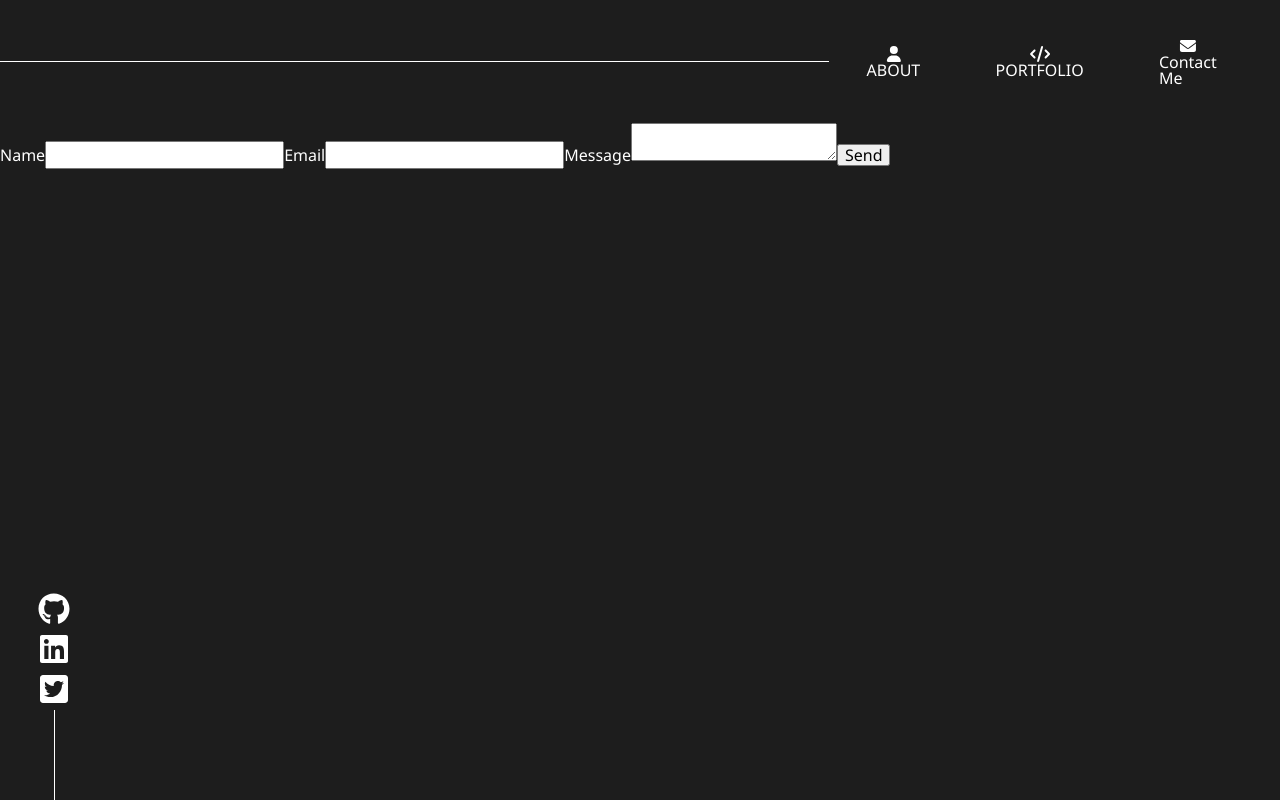
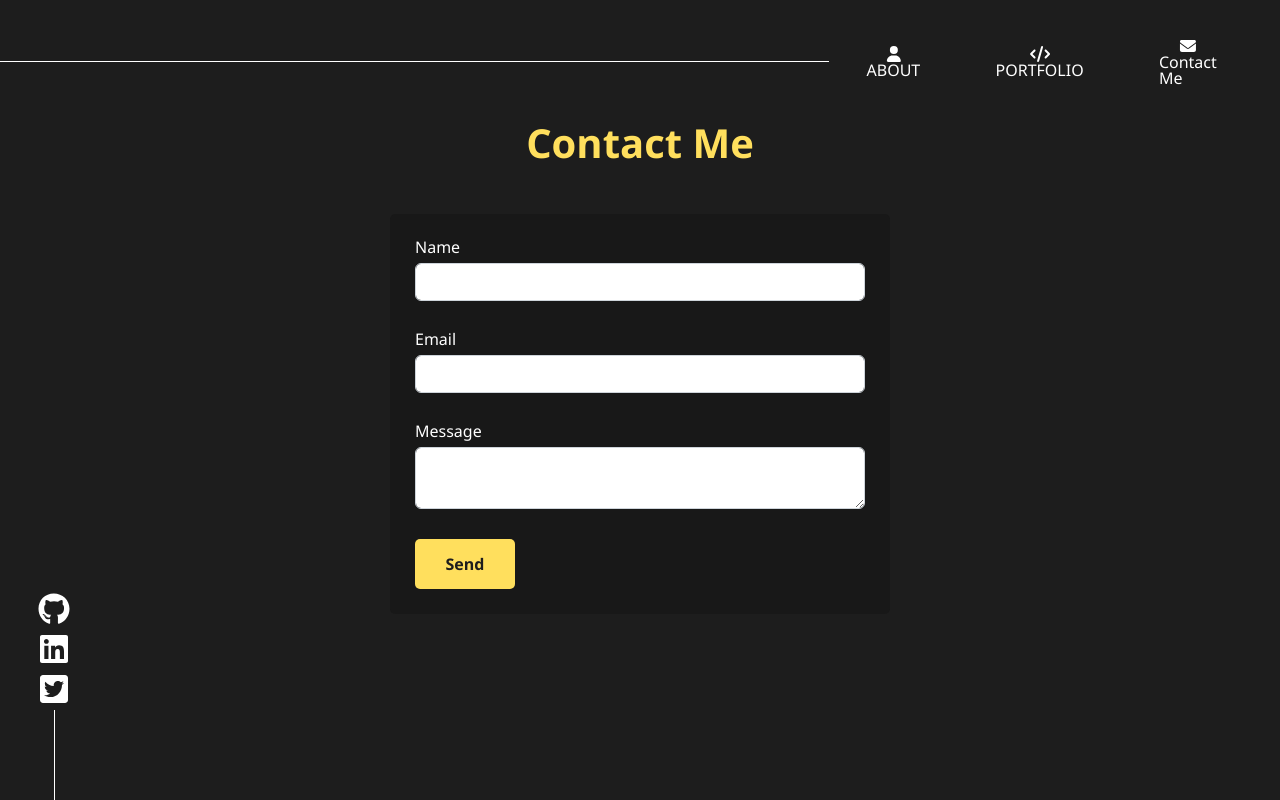
Before and after one commit to MackenzieJoyce/Portfolio, a React (Create React App) app: page /contact-me in a window 1280 px wide. Built offline with nearby package versions, Linux system fonts and the light colour scheme.

Commit message:
added bootstrap to copy pasted email form and styled the form container within the component

```diff
--- a/src/pages/ContactMe.js
+++ b/src/pages/ContactMe.js
@@ -1,5 +1,7 @@
 import React, { useRef } from 'react';
-import emailjs from "@emailjs/browser";
+import emailjs from '@emailjs/browser';
+import Button from 'react-bootstrap/Button';
+import Form from 'react-bootstrap/Form';
 
 const ContactMe = () => {
   const form = useRef();
@@ -25,18 +27,43 @@ const ContactMe = () => {
   };
 
   return (
-    <>
-      <form ref={form} onSubmit={sendEmail}>
-        <label>Name</label>
-        <input type="text" name="user_name" />
-        <label>Email</label>
-        <input type="email" name="user_email" />
-        <label>Message</label>
-        <textarea name="message" />
-        <input type="submit" value="Send" />
-      </form>
-    </>
+    <main className="contentPages">
+      <h2>Contact Me</h2>
+      <div className="content">
+        <Form style={styles.formContainer} ref={form} onSubmit={sendEmail}>
+            <Form.Group controlId="formBasicName">
+              <Form.Label>Name</Form.Label>
+              <Form.Control type="text" name="user_name" />
+            </Form.Group>
+            <Form.Group controlId="formBasicEmail">
+              <Form.Label>Email</Form.Label>
+              <Form.Control type="email" name="user_email" />
+            </Form.Group>
+            <Form.Group controlId="formBasicMessage">
+              <Form.Label>Message</Form.Label>
+              <Form.Control as="textArea" name="message" />
+            </Form.Group>
+            <Button type="submit" value="Send">
+              Send
+            </Button>
+          </Form>
+        </div>
+    </main>
   );
 };
 
+const styles = {
+  formContainer: {
+    minWidth: '500px',
+    minHeight: '400px',
+    padding: '5%',
+    background: '#181818',
+    border: 'none',
+    borderRadius: '5px',
+    display: 'flex',
+    flexDirection: 'column',
+    justifyContent: 'space-between',
+  }
+}
+
 export default ContactMe;
```
